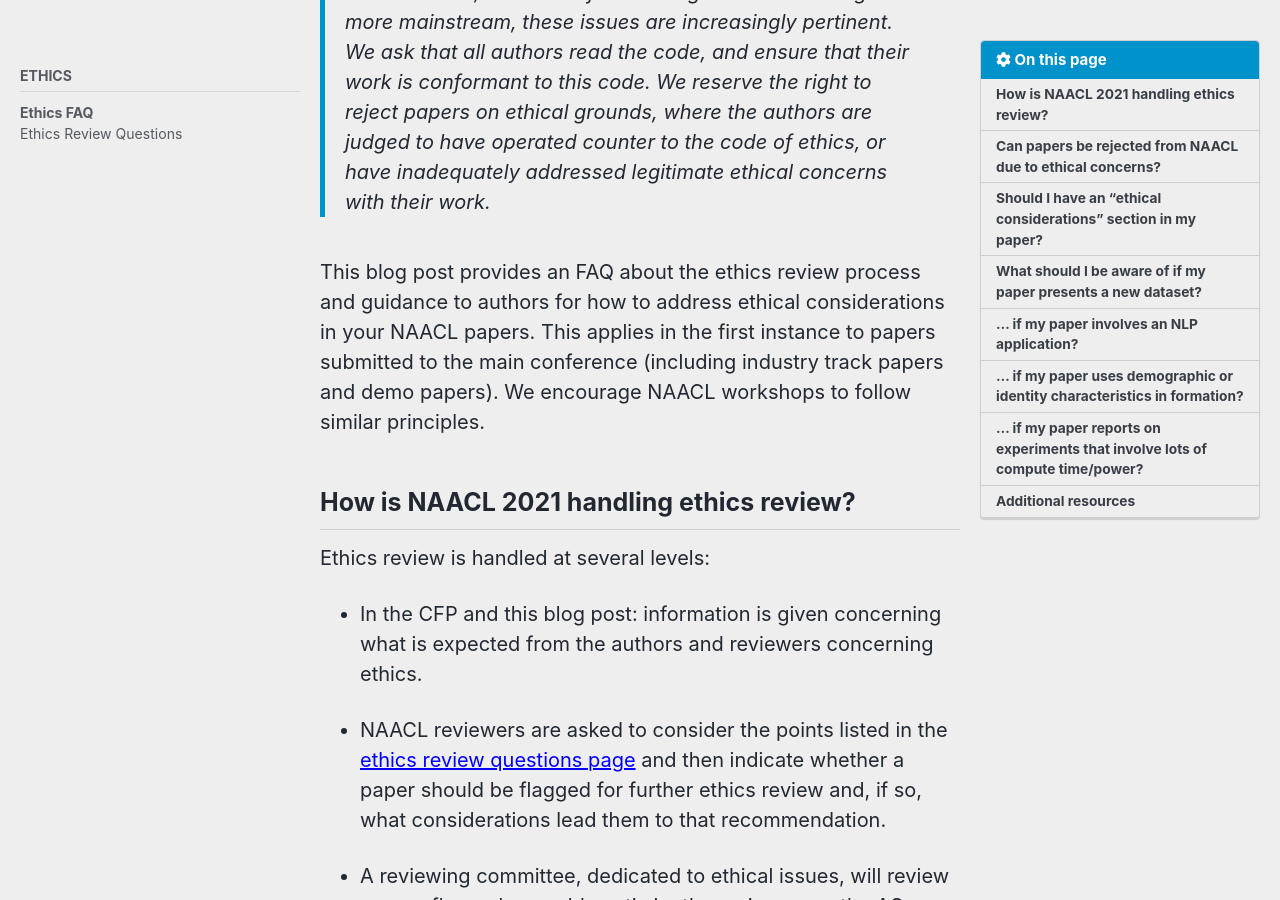
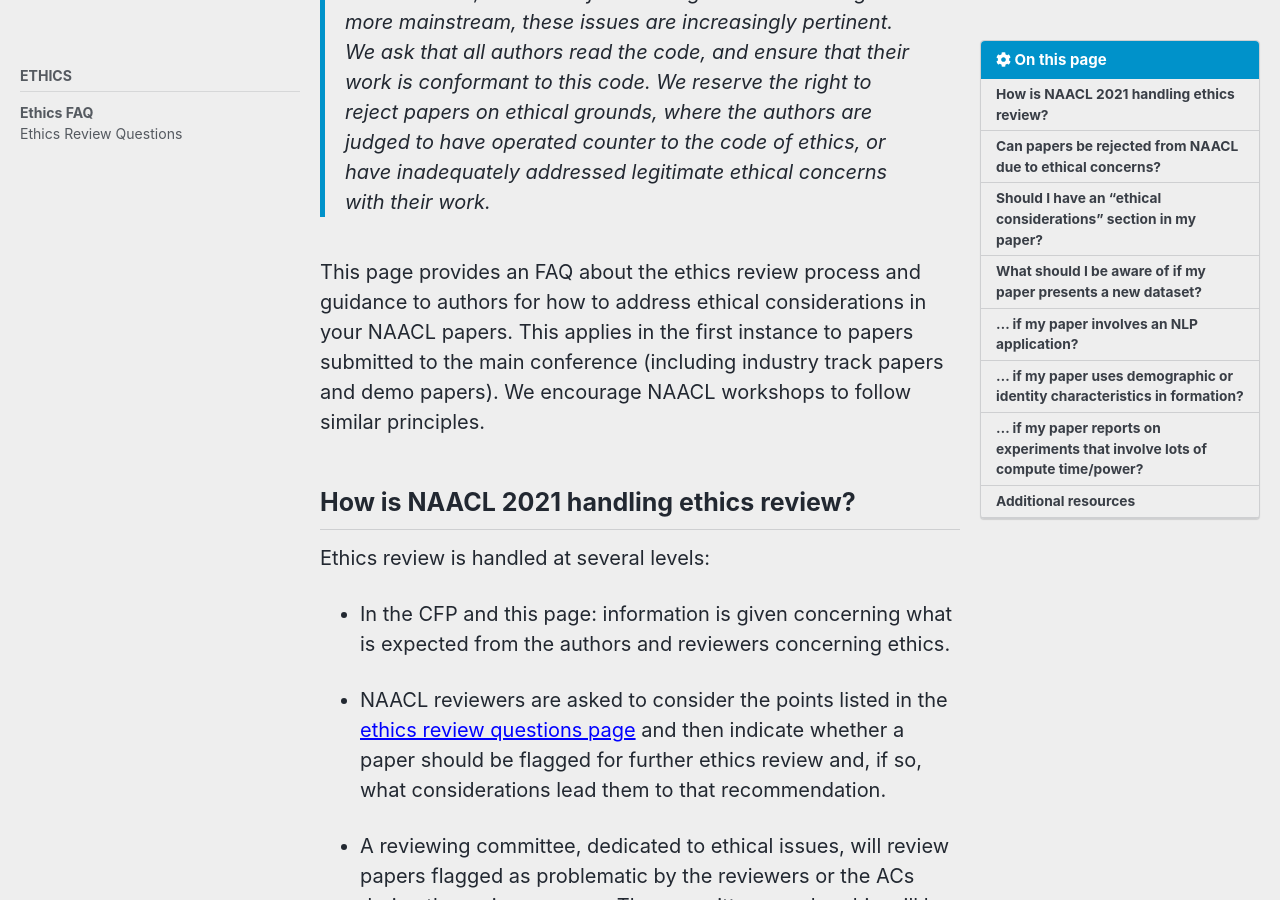
Before and after one commit to naacl-org/naacl-2021-website, a Jekyll site: the page built from _pages/ethics/faq.md, in a window 1280 px wide and 900 px high, scrolled down 361 px. Built offline with Jekyll 4.4.1, drawn with Linux system fonts in a browser that asks for light colours; cached includes are drawn as plain includes; nearby versions of some CDN libraries.

Commit message:
Minor wording change

```diff
--- a/_pages/ethics/faq.md
+++ b/_pages/ethics/faq.md
@@ -13,14 +13,14 @@
 
 > _Authors are required to honour the ethical code set out in the [ACM Code of Ethics](https://www.acm.org/code-of-ethics). The consideration of the ethical impact of our research, use of data, and potential applications of our work has always been an important consideration, and as artificial intelligence is becoming more mainstream, these issues are increasingly pertinent. We ask that all authors read the code, and ensure that their work is conformant to this code. We reserve the right to reject papers on ethical grounds, where the authors are judged to have operated counter to the code of ethics, or have inadequately addressed legitimate ethical concerns with their work._
 
-This blog post provides an FAQ about the ethics review process and guidance to authors for how to address ethical considerations in your NAACL papers. This applies in the first instance to papers submitted to the main conference (including industry track papers and demo papers). We encourage NAACL workshops to follow similar principles.
+This page provides an FAQ about the ethics review process and guidance to authors for how to address ethical considerations in your NAACL papers. This applies in the first instance to papers submitted to the main conference (including industry track papers and demo papers). We encourage NAACL workshops to follow similar principles.
 
 
 ## How is NAACL 2021 handling ethics review?
 
 Ethics review is handled at several levels:
 
-*   In the CFP and this blog post: information is given concerning what is expected from the authors and reviewers concerning ethics.
+*   In the CFP and this page: information is given concerning what is expected from the authors and reviewers concerning ethics.
 
 *   NAACL reviewers are asked to consider the points listed in the [ethics review questions page](/ethics/review-questions/) and then indicate whether a paper should be flagged for further ethics review and, if so, what considerations lead them to that recommendation.
 
```
